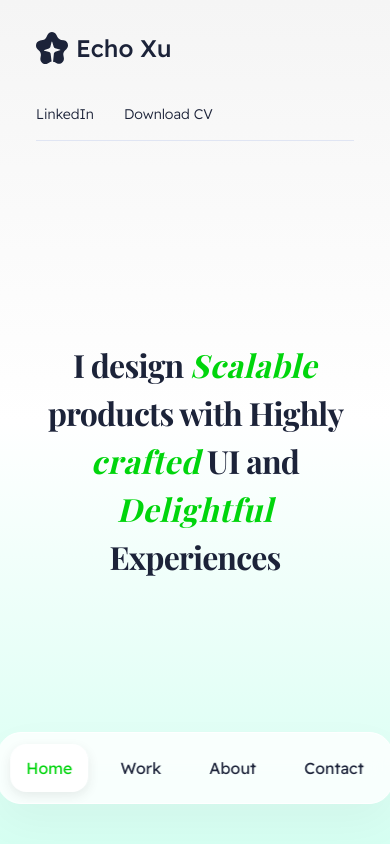
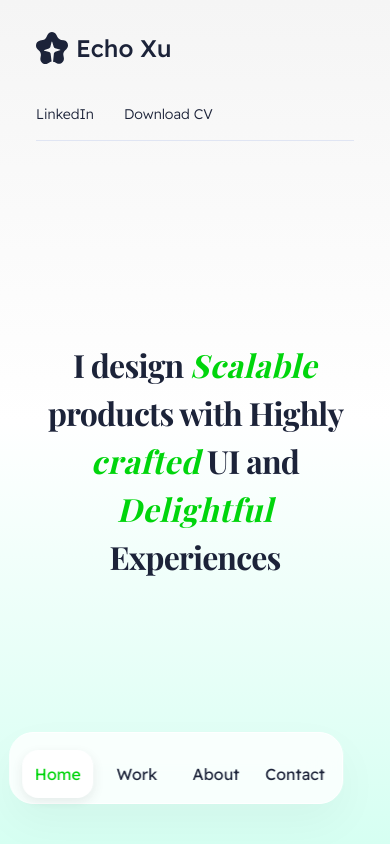
Before and after one commit to Echotommy8/design-portfolio, a React (Vite) app in the folder vibe-preview/: page / in a window 390 px wide. Shown: the top 844 px of the page. Built offline with nearby package versions, Linux system fonts and the light colour scheme; some icons are missing; a web font is replaced by a local one.

Commit message:
update portfolio

```diff
--- a/vibe-preview/index.html
+++ b/vibe-preview/index.html
@@ -3,7 +3,7 @@
   <head>
     <meta charset="UTF-8" />
     <link rel="icon" type="image/svg+xml" href="/vite.svg" />
-    <meta name="viewport" content="width=device-width, initial-scale=1.0" />
+    <meta name="viewport" content="width=device-width, initial-scale=1.0, viewport-fit=cover" />
     <title>Echo Xu | SR Product Designer Portfolio</title>
 
     <script src="https://code.iconify.design/iconify-icon/1.0.7/iconify-icon.min.js"></script>
--- a/vibe-preview/src/PortfolioPage.tsx
+++ b/vibe-preview/src/PortfolioPage.tsx
@@ -183,9 +183,9 @@ export default function PortfolioPage() {
       {/* Hero Section - Figma: 1440×880, pt 120px, gap 40px；右上角 logo + 自我介绍 + 常用链接；核心文案绿色词打字效果 */}
       <section
         id="home"
-        className="hero-clean flex h-screen min-h-[100dvh] w-full flex-col items-center gap-6 pt-8 text-center mobile-padding md:gap-10 md:pt-[58px]"
+        className="hero-clean hero-section flex min-h-[100dvh] w-full flex-col items-center gap-6 pt-8 text-center mobile-padding md:gap-10 md:pt-[58px]"
       >
-        <div className="mx-auto flex min-h-full w-full max-w-[1440px] flex-1 flex-col items-center px-4 md:gap-10">
+        <div className="hero-inner mx-auto flex w-full max-w-[1440px] flex-col items-center px-4 md:min-h-full md:flex-1 md:gap-10">
           {/* 顶部：logo + Echo Xu 位置不变；第二行桌面端显示 */}
           <div className="flex w-full shrink-0 flex-col">
             <div className="flex items-center gap-2">
@@ -223,9 +223,9 @@ export default function PortfolioPage() {
             </div>
           </div>
 
-          {/* 核心文案：移动端距横线 200px 后从顶部排布（中间偏上）；桌面端 940px 居中、距上 120px */}
-          <div className="mt-[200px] flex flex-1 flex-col items-center justify-start md:mt-0 md:flex-initial md:justify-start">
-            <h1 className="mx-auto w-full max-w-[940px] font-playfair text-[32px] font-bold leading-[1.5] tracking-tight text-[var(--dark-navy)] md:mt-[120px] md:text-[36px] lg:text-[48px]">
+          {/* 核心文案：移动端 padding-top 200px 精確留白；桌面端 940px 居中、距上 120px */}
+          <div className="hero-copy-wrap flex flex-1 flex-col items-center justify-start md:flex-initial md:justify-start">
+            <h1 className="hero-title mx-auto w-full max-w-[940px] font-playfair font-bold leading-[1.5] tracking-tight text-[var(--dark-navy)] md:mt-[120px]">
               <span className="block text-center">
                 I design{" "}
                 <span className="hero-green-word selection-navy italic text-[#00D50C]">
@@ -556,9 +556,9 @@ export default function PortfolioPage() {
         </div>
       </footer>
 
-      {/* Floating Bottom Navigation */}
-      <div className="fixed bottom-[40px] left-1/2 z-50 -translate-x-1/2">
-        <nav className="hover-lift flex h-[72px] items-center gap-4 rounded-[24px] border border-white bg-[rgba(255,255,255,0.8)] p-[12px] shadow-[0_18px_45px_rgba(0,0,0,0.04)] backdrop-blur-[20px]">
+      {/* Dock：膠囊型懸浮，寬度 90% max 400px，安全區域適配 */}
+      <div className="dock-wrapper">
+        <nav className="dock-nav hover-lift flex h-[72px] items-center justify-between gap-2 rounded-[24px] border border-white bg-[rgba(255,255,255,0.8)] p-[12px] shadow-[0_18px_45px_rgba(0,0,0,0.04)] backdrop-blur-[20px]">
           {SECTION_IDS.map((id) => {
             const label = id[0].toUpperCase() + id.slice(1);
             const isActive = activeId === id;
--- a/vibe-preview/src/index.css
+++ b/vibe-preview/src/index.css
@@ -6,6 +6,15 @@
   --accent-green: #00D50C;
   --dark-navy: #1C2339;
   --bg-light: #F9FBFA;
+  --safe-area-inset-bottom: env(safe-area-inset-bottom, 0px);
+}
+
+/* 視窗與安全區域：消除右側空白，禁止橫向捲動 */
+html,
+body {
+  overflow-x: hidden;
+  width: 100%;
+  position: relative;
 }
 
 html,
@@ -46,9 +55,38 @@ body {
     url("/images/hero.webp") center / cover no-repeat;
 }
 
-/* Home - 渐变背景：顶部 #F5F5F5 → 中间白 → 底部 #d6fff2 */
+/* ========== Hero Section 佈局重構（iOS/Android 實機穩定） ========== */
 #home.hero-clean {
   background: linear-gradient(180deg, #F5F5F5 0%, #ffffff 50%, #d6fff2 100%) !important;
+}
+
+/* 移動端：文案容器用 padding 撐開 200px，flex 不擴張避免爭奪高度 */
+.hero-copy-wrap {
+  flex: 0 0 auto;
+  justify-content: flex-start;
+  padding-top: 200px;
+  width: 100%;
+}
+@media (min-width: 768px) {
+  .hero-copy-wrap {
+    flex: initial;
+    padding-top: 0;
+  }
+}
+
+/* 標題字號：clamp 防止長單詞溢出導致橫向捲動 */
+.hero-title {
+  font-size: clamp(1.25rem, 4.5vw + 1rem, 2rem);
+}
+@media (min-width: 768px) {
+  .hero-title {
+    font-size: 2.25rem;
+  }
+}
+@media (min-width: 1024px) {
+  .hero-title {
+    font-size: 3rem;
+  }
 }
 
 /* Logo 旁名字字重 500 */
@@ -144,6 +182,24 @@ body {
   100% {
     transform: translateX(-50%);
   }
+}
+
+/* ========== Dock 底部浮動導航：膠囊型、安全區域、居中 ========== */
+.dock-wrapper {
+  position: fixed;
+  left: 50%;
+  transform: translateX(-50%);
+  bottom: calc(40px + var(--safe-area-inset-bottom));
+  z-index: 50;
+}
+.dock-nav {
+  width: 90%;
+  max-width: 400px;
+  padding-bottom: var(--safe-area-inset-bottom);
+}
+.dock-nav > button {
+  flex: 1 1 0;
+  min-width: 0;
 }
 
 .hover-lift {
@@ -277,6 +333,7 @@ body {
   #contact.contact-section {
     padding-left: 20px;
     padding-right: 20px;
+    padding-bottom: 120px;
   }
 }
 #contact .contact-inner {
@@ -290,11 +347,16 @@ body {
   box-sizing: border-box;
 }
 
-/* 上模块：Logo + 文案 */
+/* 上模块：Logo + 文案；与下模块间距随屏幕缩小而变小 */
 #contact .contact-top {
   width: 100%;
   text-align: left;
-  margin-bottom: 80px;
+  margin-bottom: 32px;
+}
+@media (min-width: 768px) {
+  #contact .contact-top {
+    margin-bottom: 80px;
+  }
 }
 #contact .contact-logo {
   display: block;
```
